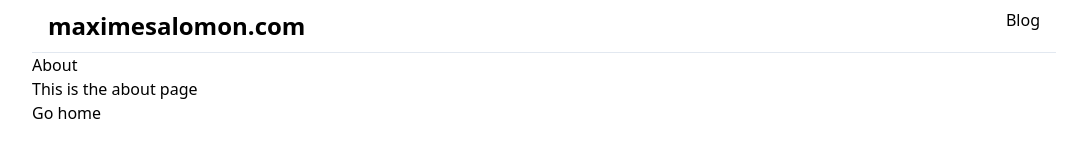
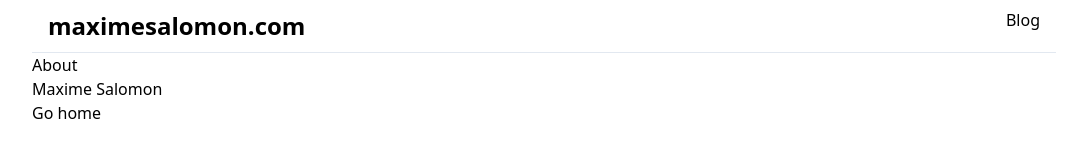
Before and after one commit to maximesalomon/maximesalomon, a Next.js app: page /about in a window 1280 px wide. Shown: the top 167 px of the page, without its empty margins (96-1166 px from the left). Built offline with nearby package versions, Linux system fonts and the light colour scheme.

Commit message:
maxime salomon

```diff
--- a/pages/about.tsx
+++ b/pages/about.tsx
@@ -6,7 +6,7 @@ import Layout from '../components/Layout'
 const AboutPage: React.FunctionComponent = () => (
   <Layout title="About">
     <h1>About</h1>
-    <p>This is the about page</p>
+    <p>Maxime Salomon</p>
     <p>
       <Link href="/">
         <a>Go home</a>
```
